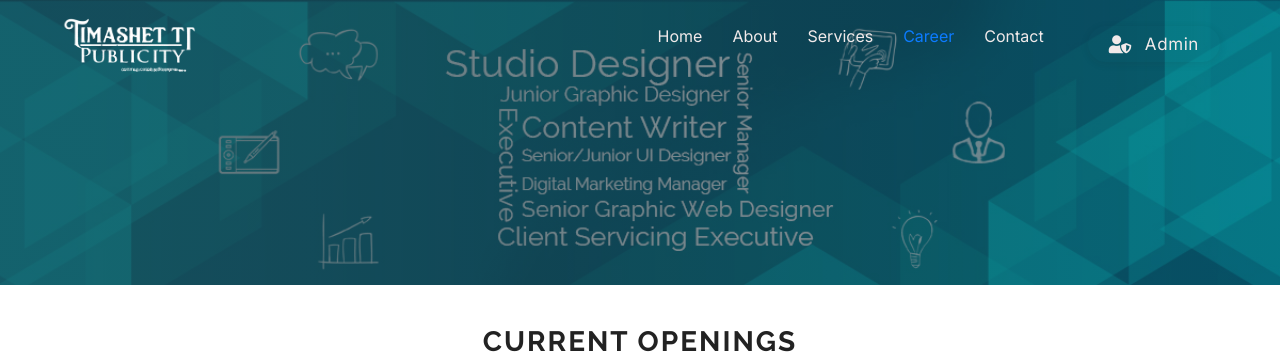
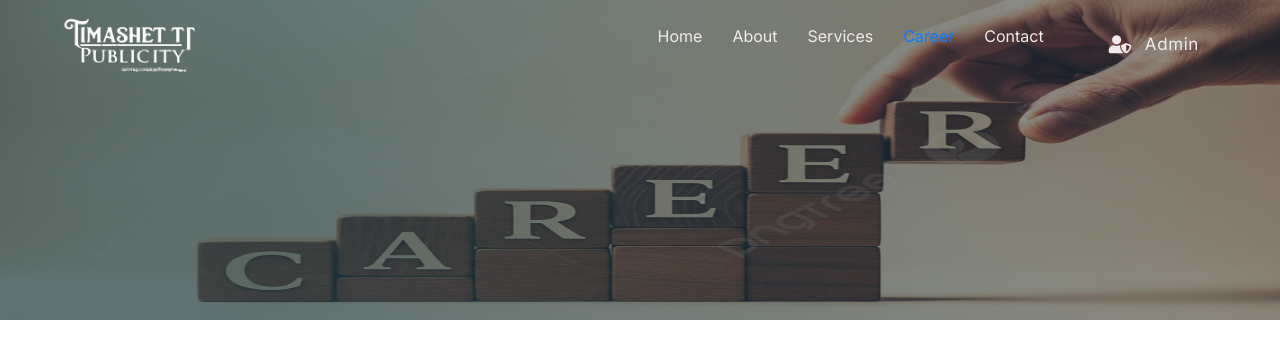
Before and after one commit to praju1008/Advertising-agency, a React (Create React App) app: page /career in a window 1280 px wide. Shown: the top 364 px of the page. Built offline with nearby package versions, Linux system fonts and the light colour scheme; no server answers; some icons are missing.

Commit message:
number field update

```diff
--- a/src/styles/Career.css
+++ b/src/styles/Career.css
@@ -2,22 +2,24 @@
   background: #fff;
   min-height: 100vh;
   font-family: 'Raleway', sans-serif;
+
+}
+.career-hero {
+position: relative;
+width: 100%;
+height: 320px; /* set the hero height */
+overflow: hidden;
 }
 
-.career-hero {
-  position: relative;
-  width: 100vw;
-  max-height: 285px;
-  overflow: hidden;
+.career-hero-img {
+width: 100%;
+height: 100%; /* fill the hero container /
+object-fit: cover; / crop to fill without distortion */
+display: block;
+filter: brightness(0.7);
 }
-.career-hero-img {
-  width: 100vw;
-  min-height: 230px;
-  max-height: 320px;
-  object-fit: cover;
-  display: block;
-  filter: brightness(0.7);
-}
+
+
 .career-hero-overlay {
   position: absolute;
   top: 0; left: 0; width: 100%; height: 100%;
```
Also changed, not shown: public/assets/images/career.jpg.
